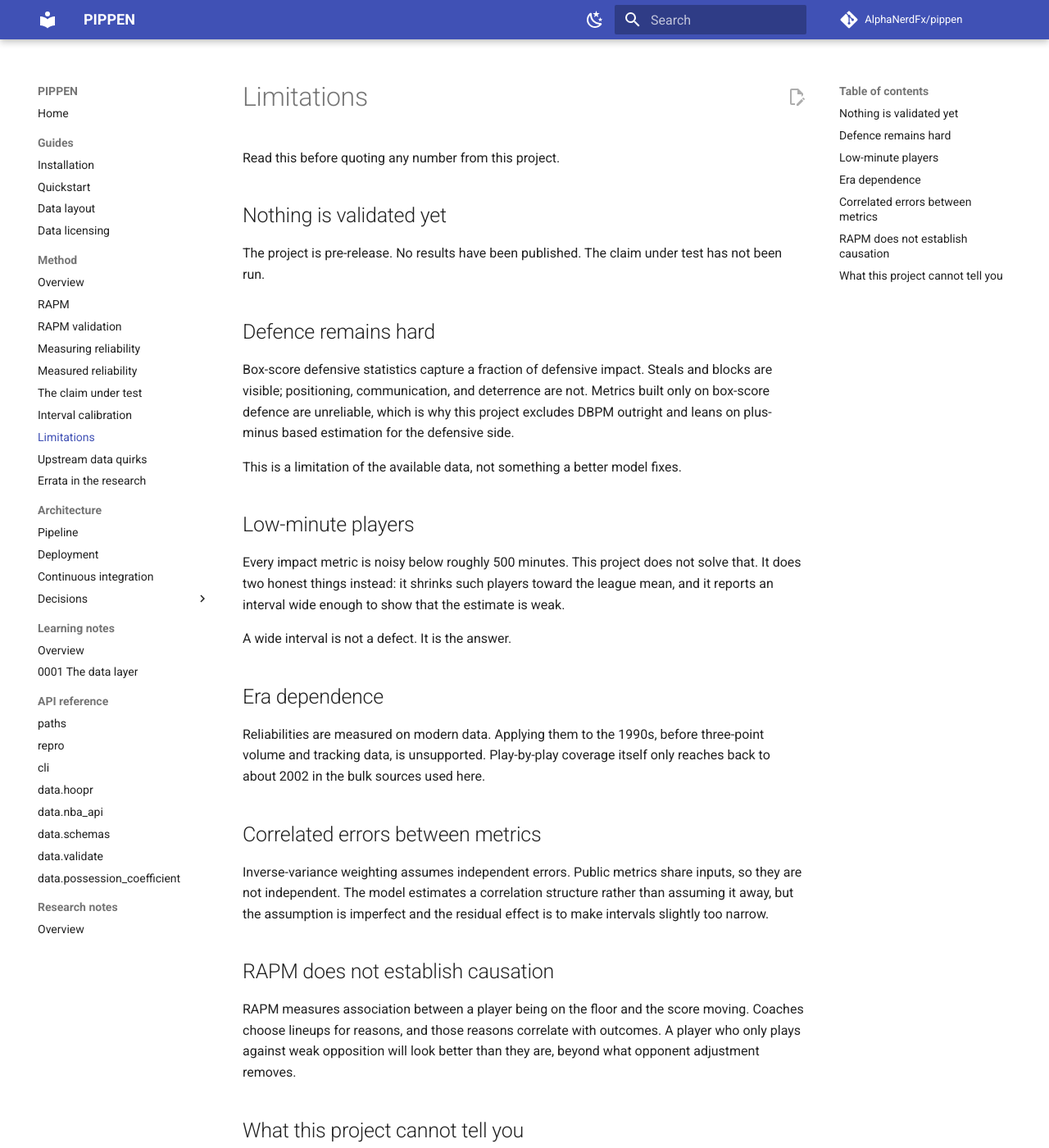
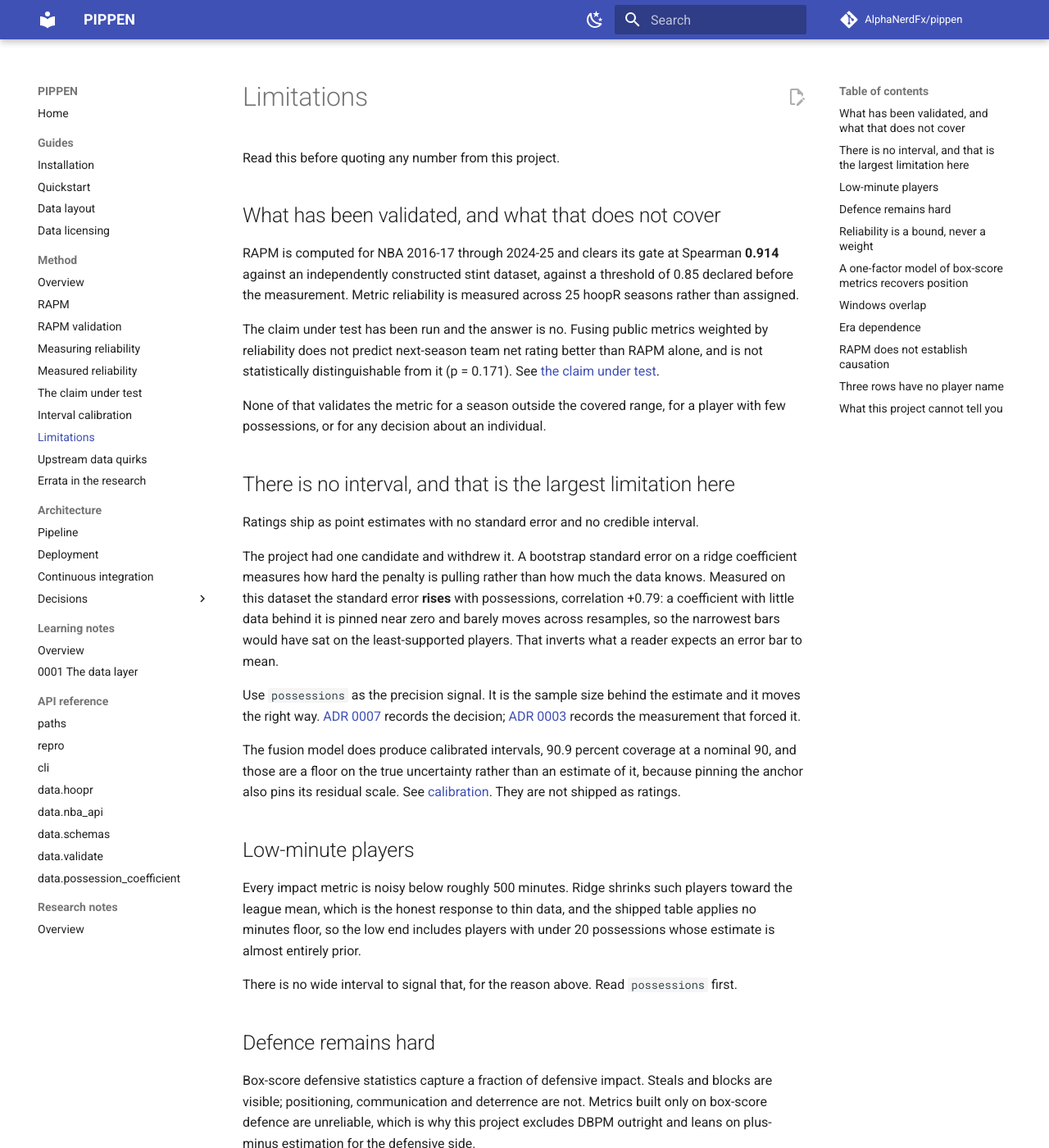
Before and after one commit to AlphaNerdFx/pippen, an MkDocs documentation site: the page built from docs/methodology/limitations.md, in a window 1280 px wide and 1400 px high. Shown: the whole window at 82% size. Built offline with MkDocs 1.6.1 and Material for MkDocs 9.7.7, drawn with Linux system fonts in a browser that asks for light colours; comment, search, counter and statistics services are not loaded; some of the changed text lies outside the part shown.

Commit message:
docs: correct a limitations page that had gone false
Phase 8's write-up starts with the page whose first line says "Read this
before quoting any number from this project". Three of its seven sections
were wrong.

"Nothing is validated yet. No results have been published. The claim under
test has not been run." All three false. RAPM clears its gate at Spearman
0.914, reliability is measured across 25 seasons, and the claim was run and
answered: fusion does not beat RAPM alone and is not distinguishable from
it at p = 0.171.

"It reports an interval wide enough to show that the estimate is weak."
No interval ships. That sentence promised the reader exactly the thing ADR
0007 records the project withdrawing, and promised it in the section about
the players where it would matter most.

"Inverse-variance weighting assumes independent errors." That method was
rejected on evidence in ADR 0004: reliability correlates -0.564 with
correlation against RAPM, so weighting by it would upweight the least
informative inputs. The independence problem is real and survives the
change of method, so it is restated against the method actually used.

Added: the three rows whose player name the crosswalk could not resolve,
and that windows overlap by two of three seasons so adjacent values are not
independent.

The page went stale because it was written before the phases that answered
it and nothing forced a reread. Building the dashboard's limits view
against it is what surfaced the gap.

```diff
--- a/docs/methodology/limitations.md
+++ b/docs/methodology/limitations.md
@@ -2,42 +2,103 @@
 
 Read this before quoting any number from this project.
 
-## Nothing is validated yet
+## What has been validated, and what that does not cover
 
-The project is pre-release. No results have been published. The claim under test
-has not been run.
+RAPM is computed for NBA 2016-17 through 2024-25 and clears its gate at Spearman
+**0.914** against an independently constructed stint dataset, against a
+threshold of 0.85 declared before the measurement. Metric reliability is
+measured across 25 hoopR seasons rather than assigned.
+
+The claim under test has been run and the answer is no. Fusing public metrics
+weighted by reliability does not predict next-season team net rating better than
+RAPM alone, and is not statistically distinguishable from it (p = 0.171). See
+[the claim under test](claim-under-test.md).
+
+None of that validates the metric for a season outside the covered range, for a
+player with few possessions, or for any decision about an individual.
+
+## There is no interval, and that is the largest limitation here
+
+Ratings ship as point estimates with no standard error and no credible interval.
+
+The project had one candidate and withdrew it. A bootstrap standard error on a
+ridge coefficient measures how hard the penalty is pulling rather than how much
+the data knows. Measured on this dataset the standard error **rises** with
+possessions, correlation +0.79: a coefficient with little data behind it is
+pinned near zero and barely moves across resamples, so the narrowest bars would
+have sat on the least-supported players. That inverts what a reader expects an
+error bar to mean.
+
+Use `possessions` as the precision signal. It is the sample size behind the
+estimate and it moves the right way.
+[ADR 0007](../architecture/decisions/0007-the-api-serves-shipped-tables-and-no-interval.md)
+records the decision;
+[ADR 0003](../architecture/decisions/0003-phase-2-gate-changed.md) records the
+measurement that forced it.
+
+The fusion model does produce calibrated intervals, 90.9 percent coverage at a
+nominal 90, and those are a floor on the true uncertainty rather than an
+estimate of it, because pinning the anchor also pins its residual scale. See
+[calibration](calibration.md). They are not shipped as ratings.
+
+## Low-minute players
+
+Every impact metric is noisy below roughly 500 minutes. Ridge shrinks such
+players toward the league mean, which is the honest response to thin data, and
+the shipped table applies no minutes floor, so the low end includes players with
+under 20 possessions whose estimate is almost entirely prior.
+
+There is no wide interval to signal that, for the reason above. Read
+`possessions` first.
 
 ## Defence remains hard
 
-Box-score defensive statistics capture a fraction of defensive impact. Steals and
-blocks are visible; positioning, communication, and deterrence are not. Metrics
-built only on box-score defence are unreliable, which is why this project
-excludes DBPM outright and leans on plus-minus based estimation for the defensive
-side.
+Box-score defensive statistics capture a fraction of defensive impact. Steals
+and blocks are visible; positioning, communication and deterrence are not.
+Metrics built only on box-score defence are unreliable, which is why this
+project excludes DBPM outright and leans on plus-minus estimation for the
+defensive side.
 
 This is a limitation of the available data, not something a better model fixes.
 
-## Low-minute players
+## Reliability is a bound, never a weight
 
-Every impact metric is noisy below roughly 500 minutes. This project does not
-solve that. It does two honest things instead: it shrinks such players toward the
-league mean, and it reports an interval wide enough to show that the estimate is
-weak.
+An earlier version of this page described inverse-variance weighting and its
+independence assumption. That method is not used and was rejected on evidence.
 
-A wide interval is not a defect. It is the answer.
+Across the 15 measured metrics, split-half reliability correlates **-0.564**
+with correlation against RAPM. The most repeatable metrics are the least related
+to winning, so weighting by reliability would systematically upweight the least
+informative inputs. Reliability is used only as a bound on how much of a metric
+a measurement-error model may attribute to the latent quantity.
+[ADR 0004](../architecture/decisions/0004-reliability-bounds-never-weights.md).
+
+The independence problem is real and survives the change of method. Public
+metrics share inputs, so their errors are correlated, and the fusion model
+estimates a correlation structure rather than assuming it away. The assumption
+remains imperfect.
+
+## A one-factor model of box-score metrics recovers position
+
+Fit a single latent factor to these metrics and it returns player size rather
+than impact, because rebounds and blocks load together for tall players. The
+fusion model pins an anchor rather than letting the factor float, which makes
+the latent quantity defined by that anchor rather than by the data alone.
+[ADR 0005](../architecture/decisions/0005-the-anchor-defines-the-latent-quantity.md).
+
+## Windows overlap
+
+Ratings are pooled over three-season windows, so adjacent windows share two of
+their three seasons. Consecutive values are not independent observations and
+should not be read as year-on-year change.
 
 ## Era dependence
 
 Reliabilities are measured on modern data. Applying them to the 1990s, before
-three-point volume and tracking data, is unsupported. Play-by-play coverage
-itself only reaches back to about 2002 in the bulk sources used here.
-
-## Correlated errors between metrics
-
-Inverse-variance weighting assumes independent errors. Public metrics share
-inputs, so they are not independent. The model estimates a correlation structure
-rather than assuming it away, but the assumption is imperfect and the residual
-effect is to make intervals slightly too narrow.
+three-point volume and tracking data, is unsupported. Play-by-play coverage in
+the bulk sources used here reaches back to about 2002, and the RAPM computed in
+this project starts at 2016-17 because that is where data.nba.com begins serving
+play-by-play.
 
 ## RAPM does not establish causation
 
@@ -46,9 +107,17 @@ moving. Coaches choose lineups for reasons, and those reasons correlate with
 outcomes. A player who only plays against weak opposition will look better than
 they are, beyond what opponent adjustment removes.
 
+## Three rows have no player name
+
+Three of 5,427 shipped rows carry a null name, where the ESPN to NBA identifier
+crosswalk failed for ids 2882 and 204058. All three sit under 20 possessions.
+They ship rather than being dropped, so the gap is visible rather than silently
+changing the row count.
+
 ## What this project cannot tell you
 
 - Whether a player will be good on a different team, in a different role.
 - Whether a player's improvement is real or noise, within a single season.
+- How confident to be about any single player's number.
 - Anything about players outside the NBA.
 - Anything useful about betting, which is out of scope by choice.
```
